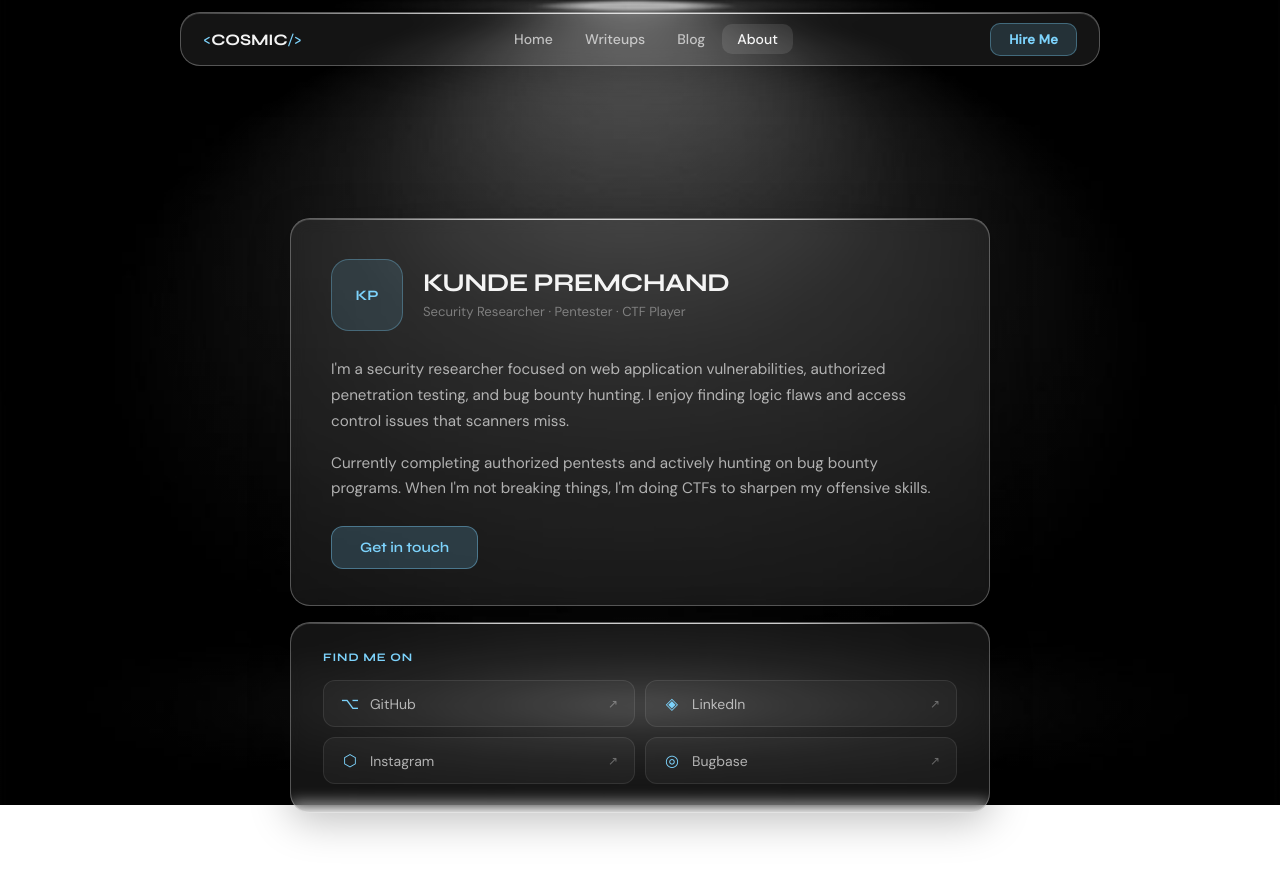
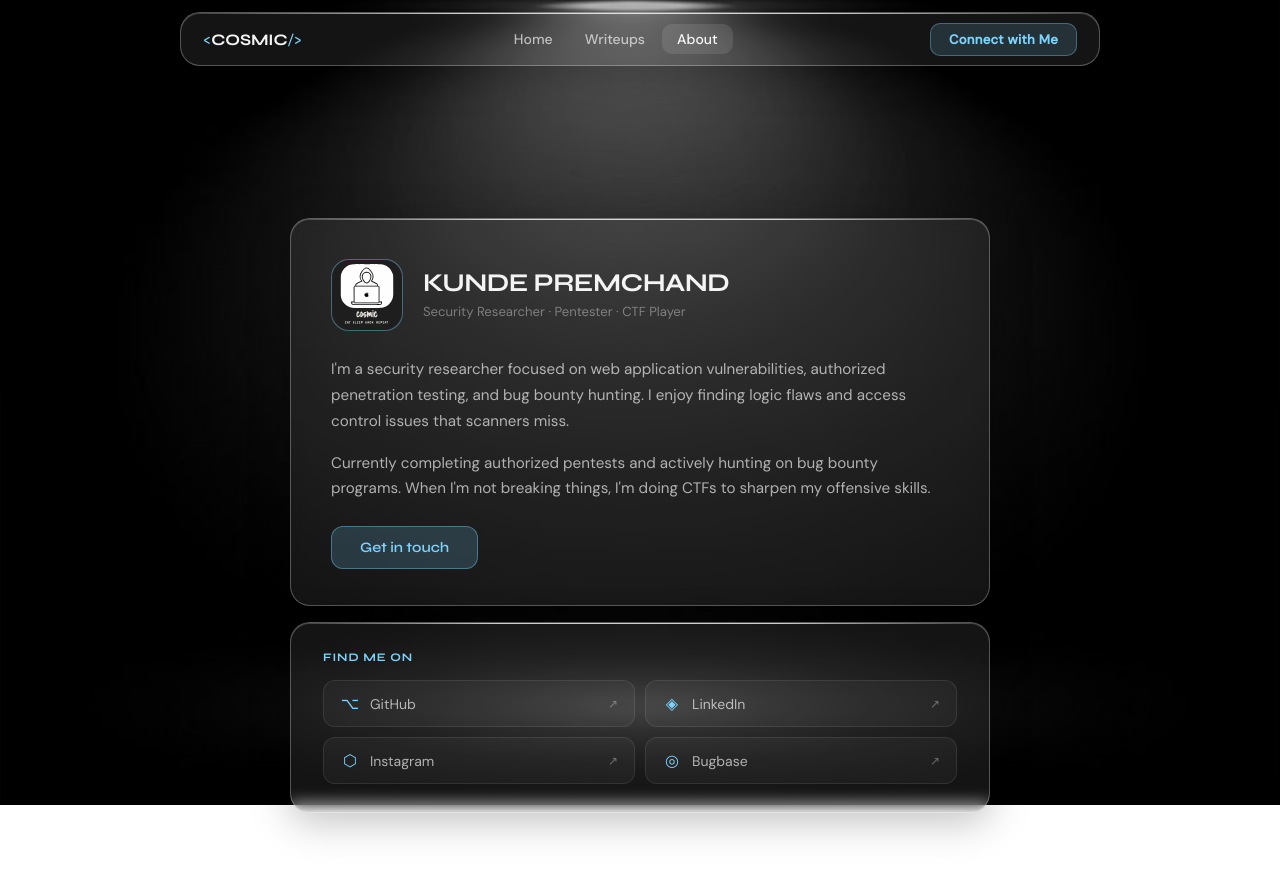
Before and after one commit to Premchand-007/Portfolio, a React (Vite) app: page /about in a window 1280 px wide. Shown: the top 876 px of the page. Built offline with nearby package versions, Linux system fonts and the light colour scheme.

Commit message:
upgraded navbar

```diff
--- a/src/components/Navbar.jsx
+++ b/src/components/Navbar.jsx
@@ -5,7 +5,6 @@ import './Navbar.css'
 const links = [
   { to: '/',         label: 'Home'     },
   { to: '/writeups', label: 'Writeups' },
-  { to: '/blog',     label: 'Blog'     },
   { to: '/about',    label: 'About'    },
 ]
 
@@ -44,8 +43,8 @@ export default function Navbar() {
         </ul>
 
         {/* ── CTA ── CHANGE: update href to your actual email */}
-        <a href="kundepremchand@gmail.com" className="navbar-cta">
-          Hire Me
+        <a href="mailto:kundepremchand@gmail.com" className="navbar-cta">
+          Connect with Me
         </a>
 
       </div>
--- a/src/pages/About.jsx
+++ b/src/pages/About.jsx
@@ -22,8 +22,9 @@ export default function About() {
 
         <motion.div className="glass-card about-bio-card" {...fadeUp(0.1)}>
           <div className="about-avatar-row">
-            {/* CHANGE: replace the initials div with an <img> tag pointing to your photo */}
-            <div className="about-avatar">KP</div>
+            <div className="about-avatar">
+              <img src="/favicon.svg" alt="cosmic09 logo" />
+            </div>
             <div>
               {/* CHANGE: your real name or handle */}
               <h1 className="about-name">KUNDE PREMCHAND</h1>
@@ -44,7 +45,7 @@ export default function About() {
           </p>
 
           {/* CHANGE: your real email */}
-          <a href="kundepremchand@gmail.com" className="btn-primary about-cta">
+          <a href="mailto:kundepremchand@gmail.com" className="btn-primary about-cta">
             Get in touch
           </a>
         </motion.div>
--- a/src/styles/global.css
+++ b/src/styles/global.css
@@ -100,6 +100,7 @@ h1, h2, h3, h4 {
   font-weight: 700;
   line-height: 1.15;
   letter-spacing: -0.02em;
+
 }
 p { line-height: 1.7; color: var(--text-secondary); }
 a { color: inherit; text-decoration: none; }
```
Also changed, not shown: public/favicon.svg.
